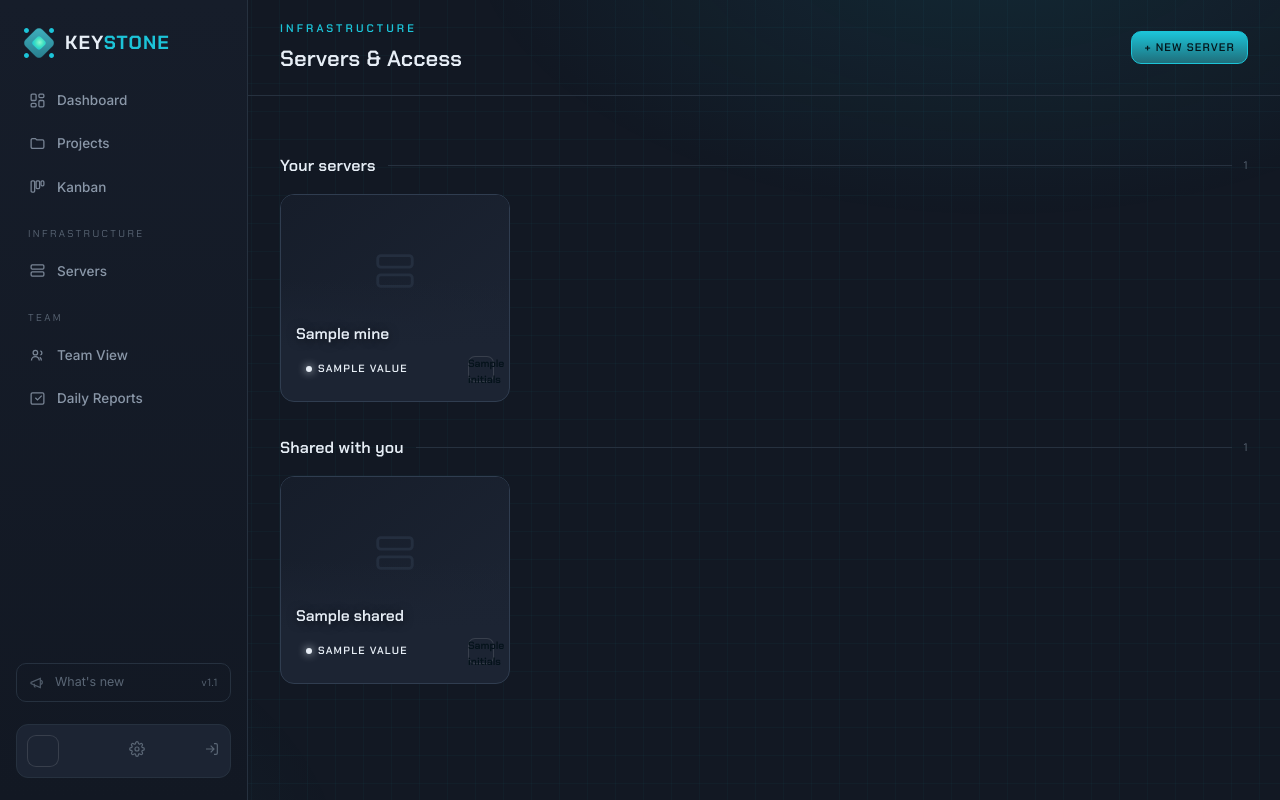
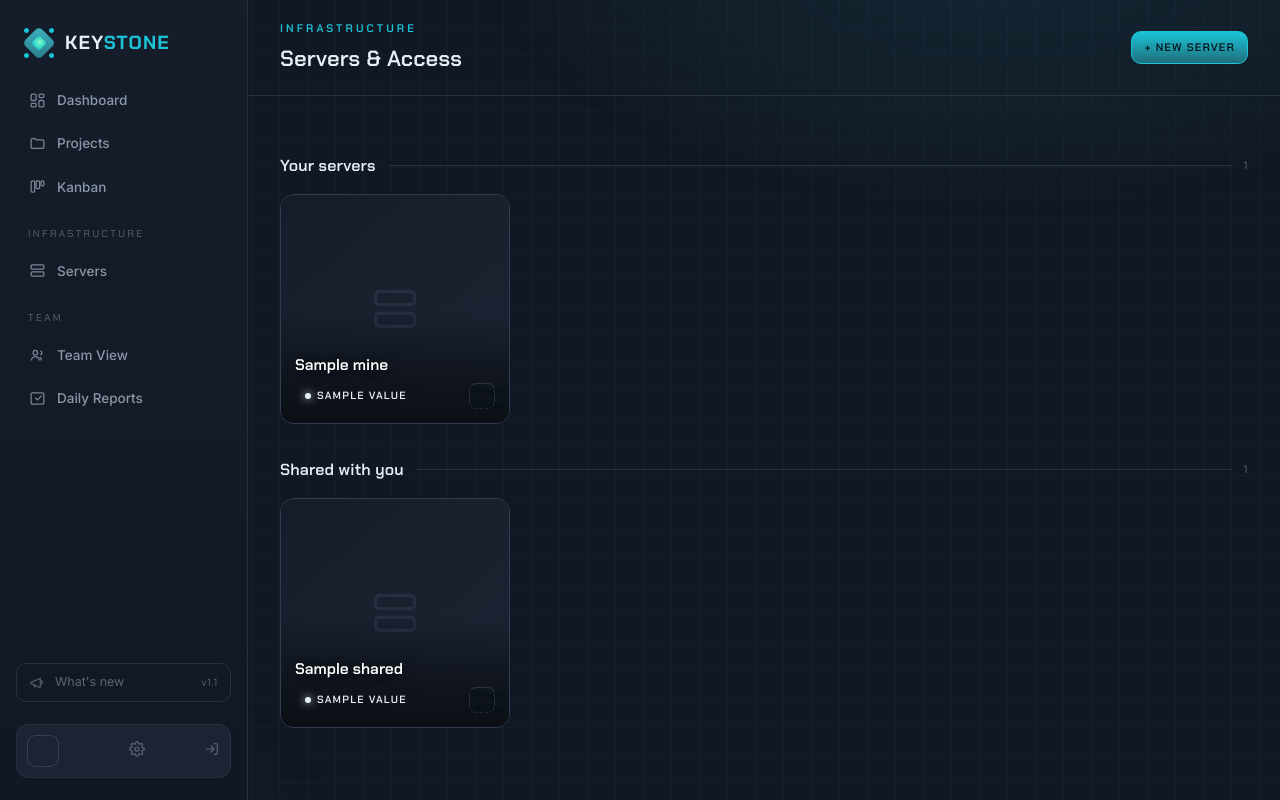
Before and after one commit to Henricus-dw/KeystoneManagement, a FastAPI app: template templates/servers.html in a window 1280 px wide. Run offline with FastAPI, Linux system fonts and the light colour scheme; the template is opened without the code that fills it: most values are stand-ins (such as "Sample title", 1, 10 or a date in 2020).

Commit message:
Server blocks: 1:1 square image, text grouped at the bottom over a scrim
The card is now a 1:1 square, so a square source image fills it undistorted.
The name, environment badge and owner avatar are grouped together and overlaid
at the bottom of the image. The heavy fade is replaced by a soft scrim confined
to the bottom of the card -- just enough to keep the text readable, leaving the
image itself visible.

Co-Authored-By: Claude Opus 5 (1M context) <noreply@anthropic.com>

```diff
--- a/templates/servers.html
+++ b/templates/servers.html
@@ -53,22 +53,24 @@
 
 <style>
   .srv-grid { display: grid; grid-template-columns: repeat(auto-fill, minmax(230px, 1fr)); gap: 16px; }
-  .srv-card { display: flex; flex-direction: column; min-height: 208px; overflow: hidden;
+  /* The whole card is a 1:1 square; a square source image fills it undistorted. */
+  .srv-card { position: relative; aspect-ratio: 1 / 1; overflow: hidden;
     border: 1px solid var(--line); border-radius: var(--radius); background: var(--surface); transition: .15s; }
   .srv-card:hover { border-color: rgba(28,196,216,.4); transform: translateY(-2px);
     box-shadow: 0 12px 30px -16px rgba(0,0,0,.7); }
-  .srv-cover { position: relative; height: 152px; background-color: var(--bg-2);
+  .srv-cover { position: absolute; inset: 0; background-color: var(--bg-2);
     background-size: cover; background-position: center; }
-  /* Gentle, late fade so the image eases into the card instead of cutting off. */
+  /* Only a soft scrim at the very bottom, enough to read the text over -- the
+     image itself is not faded out. */
   .srv-cover::after { content: ""; position: absolute; inset: 0;
-    background: linear-gradient(180deg, rgba(28,36,51,0) 55%, rgba(28,36,51,.55) 80%, rgba(28,36,51,1) 100%); }
+    background: linear-gradient(180deg, rgba(8,11,16,0) 52%, rgba(8,11,16,.5) 76%, rgba(8,11,16,.86) 100%); }
   .srv-cover-ph { position: absolute; inset: 0; display: grid; place-items: center; color: var(--line);
     background: linear-gradient(140deg, var(--bg-2), var(--surface)); }
-  .srv-cover-ph svg { width: 46px; height: 46px; opacity: .5; }
-  .srv-info { position: relative; z-index: 1; margin-top: -22px; padding: 0 15px 15px;
-    display: flex; flex-direction: column; gap: 12px; }
-  .srv-title { font-family: var(--head); font-weight: 600; font-size: 15.5px; line-height: 1.25;
-    text-shadow: 0 1px 10px rgba(0,0,0,.55); }
+  .srv-cover-ph svg { width: 52px; height: 52px; opacity: .5; }
+  .srv-info { position: absolute; left: 0; right: 0; bottom: 0; z-index: 1; padding: 14px;
+    display: flex; flex-direction: column; gap: 8px; }
+  .srv-title { font-family: var(--head); font-weight: 600; font-size: 15.5px; line-height: 1.2;
+    color: #fff; text-shadow: 0 1px 10px rgba(0,0,0,.75); }
   .srv-foot { display: flex; align-items: center; justify-content: space-between; gap: 10px; }
 </style>
 {% endblock %}
```
